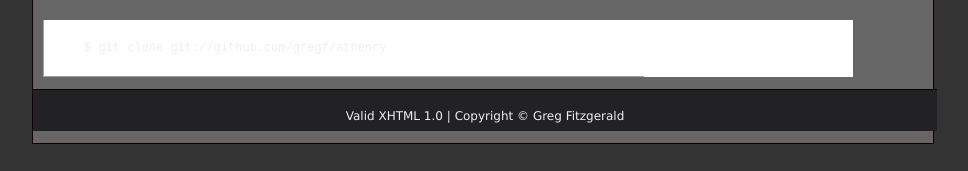
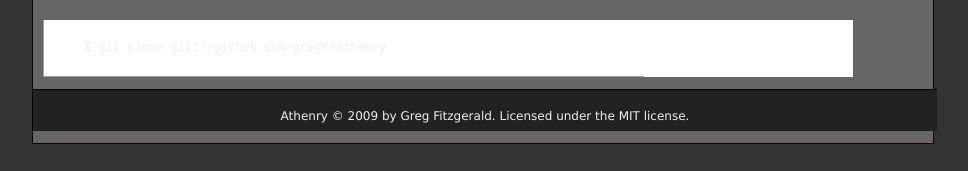
Before and after one commit to GunioRobot/athenry, a Jekyll site: the page built from index.markdown, in a window 1280 px wide. Shown: the part 882-1053 px from the top of the page, without its empty margins (158-1126 px from the left). Built offline with Jekyll 4.4.1, drawn with Linux system fonts in a browser that asks for light colours; Markdown is read by kramdown in place of the engine named in the settings.

Commit message:
Update footer
Signed-off-by: Greg Fitzgerald <netzdamon@gmail.com>

```diff
--- a/_includes/footer.html
+++ b/_includes/footer.html
@@ -1,3 +1,3 @@
 <p>
-    <a href="http://validator.w3.org/check?uri=referer">Valid XHTML 1.0</a> | Copyright &copy; Greg Fitzgerald
+Athenry © 2009 by <a href="mailto:netzdamon@gmail.com">Greg Fitzgerald</a>. Licensed under the MIT license.
 </p>
```
